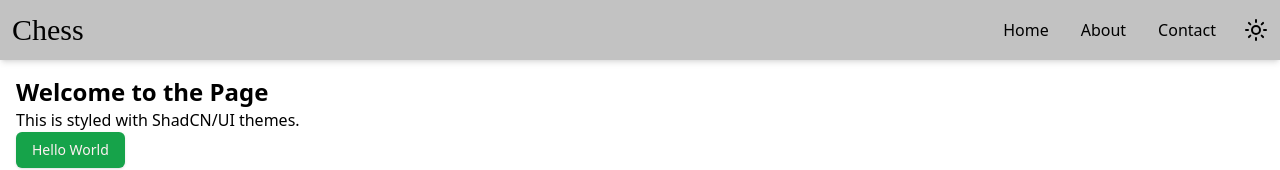
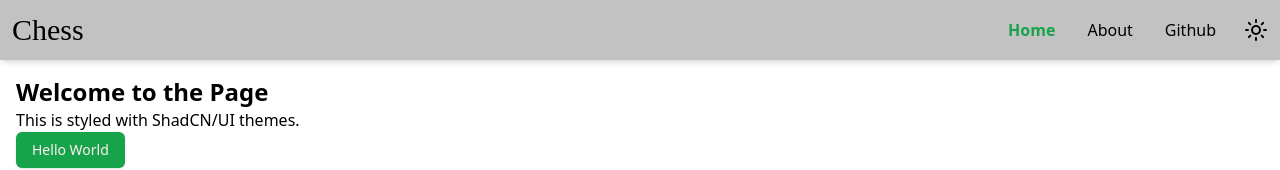
Before and after one commit to Amaan-Kazi/Chess, a Next.js app in the folder frontend/: page / in a window 1280 px wide. Shown: the top 170 px of the page. Built offline with nearby package versions, Linux system fonts and the light colour scheme; a web font is replaced by a local one.

Commit message:
Links from list

```diff
--- a/frontend/package.json
+++ b/frontend/package.json
@@ -14,7 +14,7 @@
     "class-variance-authority": "^0.7.1",
     "clsx": "^2.1.1",
     "lucide-react": "^0.468.0",
-    "next": "15.0.4",
+    "next": "^15.1.2",
     "next-themes": "^0.4.4",
     "react": "^19.0.0",
     "react-dom": "^19.0.0",
--- a/frontend/src/components/navbar.tsx
+++ b/frontend/src/components/navbar.tsx
@@ -9,7 +9,11 @@ export default function Navbar({ activePage }: { activePage: string }) {
   const { theme, setTheme } = useTheme();
   const [menuOpen, setMenuOpen] = useState(false);
 
-  console.log(activePage);
+  const links = [
+    { href: "/", label: "Home" },
+    { href: "/about", label: "About" },
+    { href: "https://github.com/Amaan-Kazi/Chess", label: "Github" },
+  ];
 
   return (
     <>
@@ -41,15 +45,17 @@ export default function Navbar({ activePage }: { activePage: string }) {
               menuOpen ? "block" : "hidden"
             }`}
           >
-            <a href="#" className="block px-4 py-2 md:py-0">
-              Home
-            </a>
-            <a href="#" className="block px-4 py-2 md:py-0">
-              About
-            </a>
-            <a href="#" className="block px-4 py-2 md:py-0">
-              Contact
-            </a>
+            {links.map((link, index) => (
+              <a
+                key={index}
+                href={link.href}
+                className={`block px-4 py-2 md:py-0 ${
+                  activePage === link.label && "text-primary font-bold"
+                }`}
+              >
+                {link.label}
+              </a>
+            ))}
           </div>
         </div>
 
```
Also changed, not shown: 1 other file (tests, documents, lock files or other folders).
